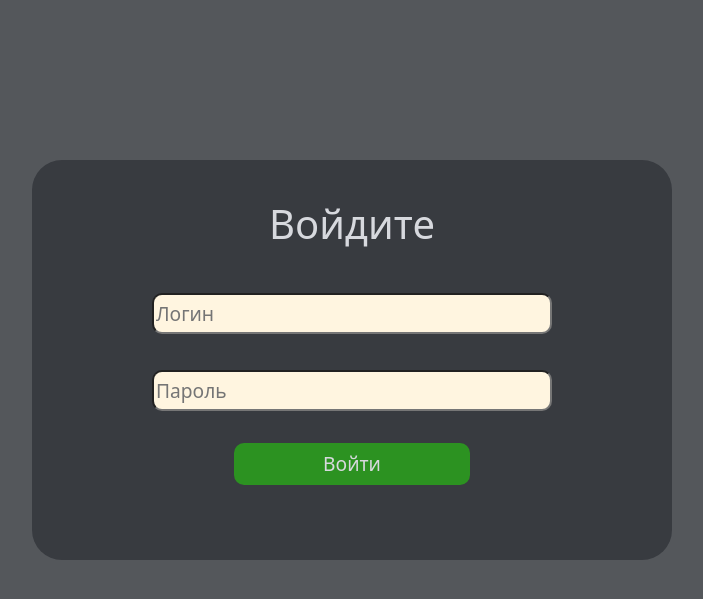
After one commit to GeorgeTyupin/Hobby-Finder, a Flask app: template templates/auth.html in a window 1280 px wide. The commit adds this page. Shown: the top 599 px of the page, without its empty margins (288-991 px from the left). Run offline with Flask 2, Linux system fonts and the light colour scheme; the template is opened without the code that fills it, so the values that code supplies are empty.

Commit message:
20.03.2021
Добавил страницу а страницу авторизации. Начал прописывать ядро и сессию на python

```diff
--- /dev/null
+++ b/app.py
@@ -0,0 +1,14 @@
+from flask import Flask , render_template , make_response , request , session , redirect
+from core import session
+
+app = Flask(__name__)
+app.config['SECRET_KEY'] = "f116d0a5491cbe27e7bb07016b694eb4f6a1976e9f9c55621b9c5418567ac02c"
+
+@app.route("/" , methods = ['GET' , 'POST'])
+def index():
+    if request.method == 'GET':
+        session.GET()
+    else:
+        session.POST()
+
+app.run(debug=True)
--- /dev/null
+++ b/core/__init__.py
@@ -0,0 +1,4 @@
+DATA_DST = '../database/database.db'
+
+from . import database
+from . import session
--- /dev/null
+++ b/static/css/auth.css
@@ -0,0 +1,62 @@
+body {
+	background-color: #54575B !important;
+	display: flex;
+	justify-content: center;
+}
+
+.input-submit{
+	outline: none;
+	padding: 0;
+  border: none;
+  font: inherit;
+  color: inherit;
+  background-color: transparent;
+}
+
+.auth-block {
+	margin-top: 10rem;
+	width: 40rem;
+	height: 25rem;
+	background-color: #383B40;
+	border-radius: 30px;
+	text-align: center;
+}
+
+.auth-header {
+	color: #D7D9DE;
+	margin-top: 2.5rem;
+}
+
+.input-name, .input-password, .input-submit {
+	/*text-align: center;*/
+	font-size: 1.2rem
+}
+
+.input-name, .input-password {
+	background-color: #FFF5E0;
+	height: 2.6rem;
+	width: 25rem;
+	border-radius: 10px;
+}
+
+.input-name {
+	margin-top: 2.3rem;
+}
+
+.input-password {
+	margin-top: 2.2rem;
+}
+
+.input-submit {
+	background-color: #2C9221;
+	color: #D7D9DE;
+	height: 2.6rem;
+	width: 14.8rem;
+	margin-top: 2rem;
+	border-radius: 10px;
+	text-align: center;
+}
+
+.input-submit:hover {
+	background-color: #5EC155;
+}
--- /dev/null
+++ b/templates/auth.html
@@ -0,0 +1,20 @@
+<!DOCTYPE html>
+<html lang="en">
+<head>
+	<meta charset="UTF-8">
+	<meta name="viewport" content="width=device-width, initial-scale=1.0">
+	<link rel="stylesheet" href="../static/css/auth.css">
+	<link href="https://cdn.jsdelivr.net/npm/bootstrap@5.0.0-beta1/dist/css/bootstrap.min.css" rel="stylesheet" integrity="sha384-giJF6kkoqNQ00vy+HMDP7azOuL0xtbfIcaT9wjKHr8RbDVddVHyTfAAsrekwKmP1" crossorigin="anonymous">
+	<title>Вход</title>
+</head>
+<body>
+	<div class="auth-block">
+		<h1 class="auth-header">Войдите</h1>
+		<form action="/auth" method="post">
+			<input class="input-name" type="text" name="user_name" placeholder="Логин">
+			<input class="input-password" type="text" name="user_password" placeholder="Пароль">
+			<input class="input-submit" type="submit" value="Войти">
+		</form>
+	</div>
+</body>
+</html>
```
Also changed, not shown: core/session.py (added, +31 -0 lines), static/js/script.js (+13 -1 lines), templates/index.html (+6 -6 lines), templates/reg.html (added, +12 -0 lines), core/database.py (added), database/database.db (added), static/css/reg.css (added).
